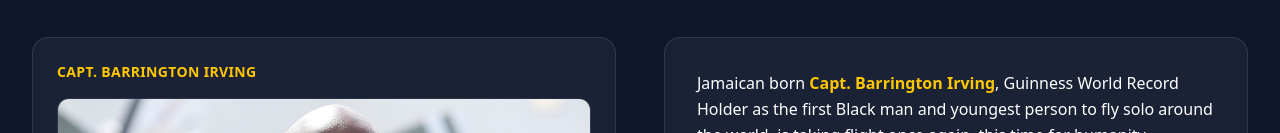
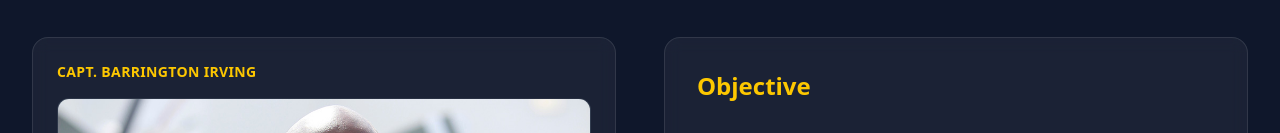
Before and after one commit to themediastandard/jamaicaaid, a Next.js app: page / in a window 1280 px wide. Shown: the part 819-952 px from the top of the page. Built offline with nearby package versions, Linux system fonts and the light colour scheme.

Commit message:
Add 'Objective' heading to the homepage story card for improved clarity and emphasis on Capt. Barrington Irving's mission.

```diff
--- a/app/page.tsx
+++ b/app/page.tsx
@@ -90,6 +90,7 @@
 
                     {/* Story Card */}
                     <div className="bg-white/5 backdrop-blur-sm border border-white/10 rounded-2xl p-6 sm:p-8 flex flex-col h-full">
+                      <h3 className="text-xl sm:text-2xl font-bold text-yellow-400 mb-6">Objective</h3>
                       <div className="space-y-5 text-base leading-relaxed">
                         <p>
                           Jamaican born <strong className="text-yellow-400">Capt. Barrington Irving</strong>, Guinness World Record Holder as the first Black man and youngest person to fly solo around the world, is taking flight once again, this time for humanity.
```
